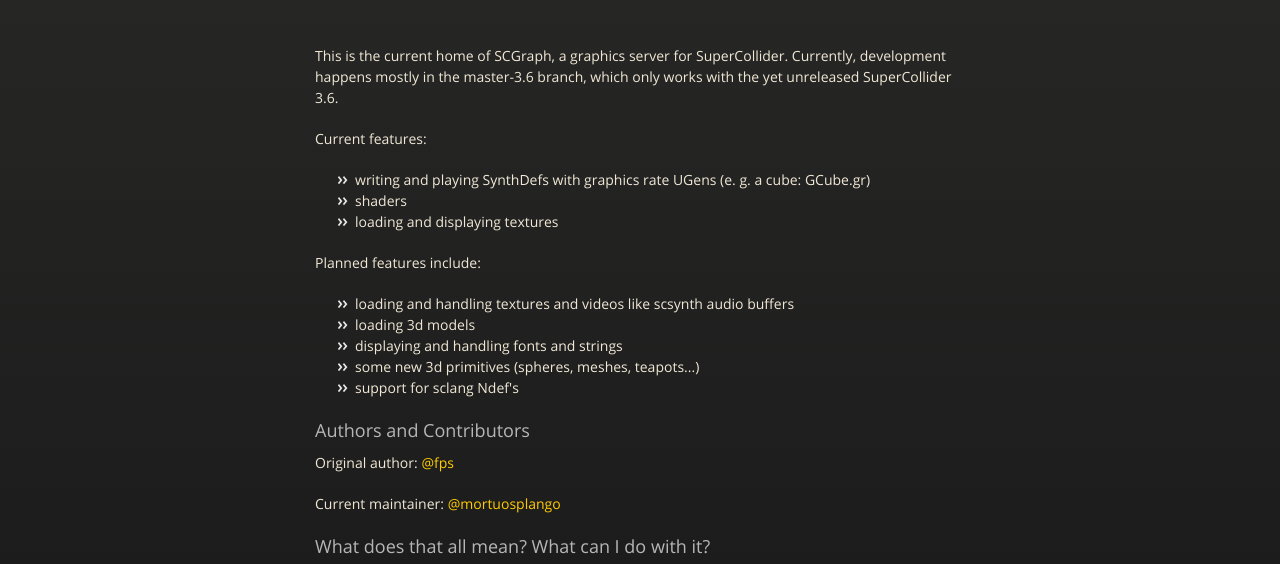
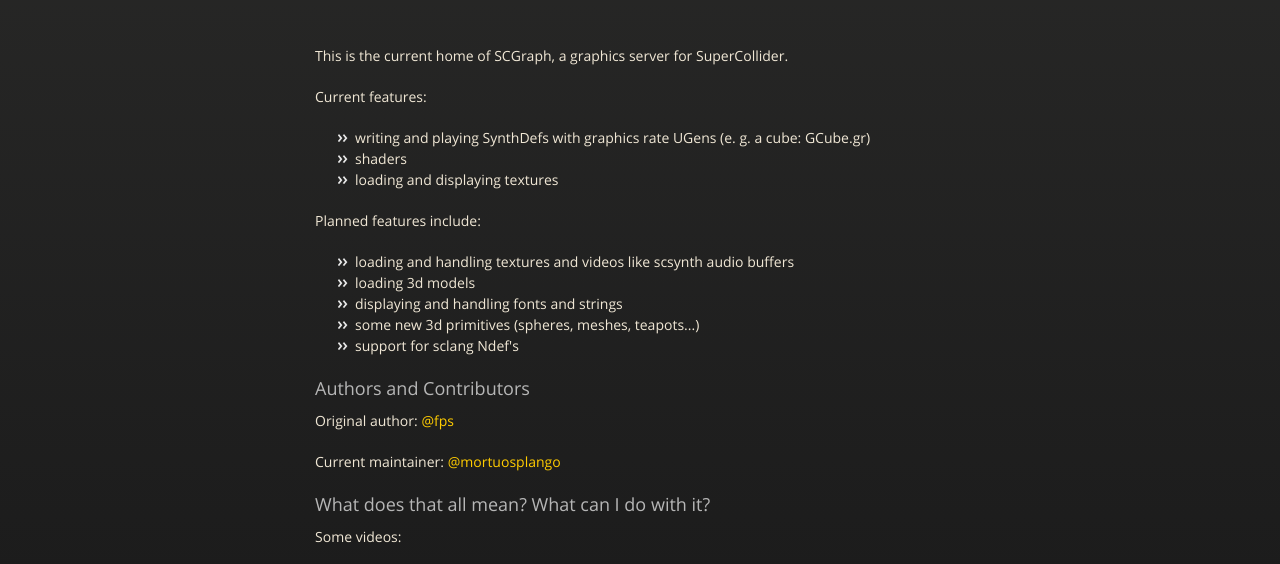
Before and after one commit to scgraph/scgraph.github.com, a plain HTML site: page index.html in a window 1280 px wide. Shown: the part 226-790 px from the top of the page. Drawn offline with nearby package versions, Linux system fonts and the light colour scheme.

Commit message:
Removed outdated remark.

```diff
--- a/index.html
+++ b/index.html
@@ -38,7 +38,7 @@
           <span class="credits right">Hosted on GitHub Pages &mdash; Theme by <a href="http://twitter.com/#!/michigangraham">mattgraham</a></span>
         </div>
 
-        <p>This is the current home of SCGraph, a graphics server for SuperCollider. Currently, development happens mostly in the master-3.6 branch, which only works with the yet unreleased SuperCollider 3.6. </p>
+        <p>This is the current home of SCGraph, a graphics server for SuperCollider. </p>
 
 <p>Current features:</p>
 
```
